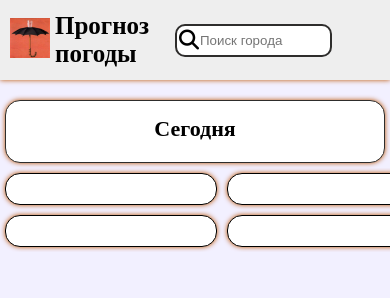
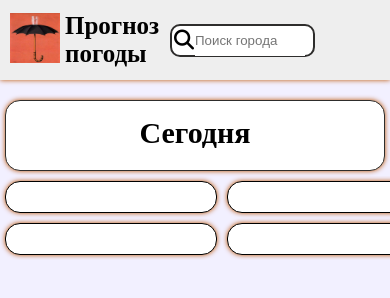
Before and after one commit to AlenaDance/test, a plain HTML site: page index.html in a window 390 px wide. Drawn offline with Linux system fonts and the light colour scheme.

Commit message:
Update phone-style.css

```diff
--- a/phone-style.css
+++ b/phone-style.css
@@ -1,6 +1,6 @@
 .logo img {
-    height: 40px;
-    width: 40px;
+    height: 50px;
+    width: 50px;
     flex: 0 0 auto;
   }
 
@@ -12,23 +12,22 @@
   }
   header{
     min-height: 60px;
+	overflow:hidden;
   }
   .search{
-    width: 157px;
-    left: 0px;
+    width: 145px;
+    left: 0;
     border-radius: 10px;
     transform: translateX(0);
-    margin-left:15px;
   }
   .weather{
     display: block;
   }
   .search input[type="search"] {
-    width: 120px;
-    height: 29px;
+    width: 110px;
   }
   .card-title{
-    font-size: 22px;
+    font-size: 30px;
   }
   p{
     font-size: 26px;
@@ -40,11 +39,11 @@
     display: block;
 }
 .temperature{
-    font-size: 48px;
+    font-size: 58px;
 }
 .weather-icon{
-    width: 80px;
-    height: 80px;
+    width: 90px;
+    height: 90px;
 }
 .days-weather,.hours-weather{
     overflow: scroll;
```
